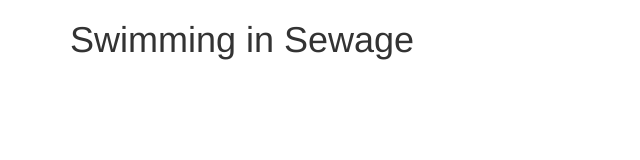
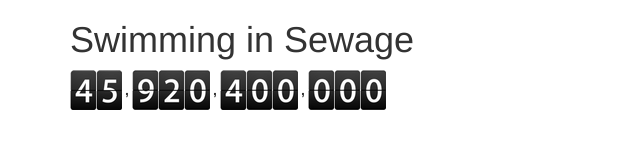
Before and after one commit to NORCatUofC/lakereversals, a plain HTML site: page index.html in a window 1280 px wide. Shown: the whole page, without its empty margins (0-640 px from the left). Drawn offline with nearby package versions, Linux system fonts and the light colour scheme; files that its build step writes are made by us from their sources.

Commit message:
Added counter of total sewage

```diff
--- a/index.html
+++ b/index.html
@@ -9,7 +9,7 @@
     <title>Swimming In Sewage</title>
 
     <link rel="stylesheet" href="https://maxcdn.bootstrapcdn.com/bootstrap/3.3.7/css/bootstrap.min.css" integrity="sha384-BVYiiSIFeK1dGmJRAkycuHAHRg32OmUcww7on3RYdg4Va+PmSTsz/K68vbdEjh4u" crossorigin="anonymous">
-    <link href="sophilabs-jquery-counter-4ee108b/src/jquery.counter-analog2.css" media="screen" rel="stylesheet" type="text/css" />
+    <link href="sophilabs-jquery-counter-4ee108b/jquery.counter-analog.css" media="screen" rel="stylesheet" type="text/css" />
 
 
 </head>
@@ -17,6 +17,7 @@
 <body>
     <div class="container">
         <h1>Swimming in Sewage</h1>
+        <span id='theCounter'>0</span>
     </div>
 
 
@@ -24,7 +25,7 @@
     <script src="https://ajax.googleapis.com/ajax/libs/jquery/1.12.4/jquery.min.js"></script>
     <!-- Include all compiled plugins (below), or include individual files as needed -->
     <script src="https://maxcdn.bootstrapcdn.com/bootstrap/3.3.7/js/bootstrap.min.js" integrity="sha384-Tc5IQib027qvyjSMfHjOMaLkfuWVxZxUPnCJA7l2mCWNIpG9mGCD8wGNIcPD7Txa" crossorigin="anonymous"></script>
-    <script src="sophilabs-jquery-counter-4ee108b/src/jquery.counter.js"></script>
+    <script src="sophilabs-jquery-counter-4ee108b/jquery.counter.js"></script>
     <script src="https://cdnjs.cloudflare.com/ajax/libs/d3/4.2.7/d3.min.js"></script>
     <script src="js/swimmingInSewage.js"></script>
 
--- a/js/swimmingInSewage.js
+++ b/js/swimmingInSewage.js
@@ -1,10 +1,25 @@
 function buildAndDisplayData(data) {
     var total = 0;
-    for (var i=0; i < data.length; i++) {
+    for (var i = 0; i < data.length; i++) {
         total += parseFloat(data[i].total);
     }
     // Convert total to gallons (from millions of gallons) and an integer
     total = parseInt(total * 1000000)
-    alert(total);
+    setupCounter(total);
 
 }
+
+function setupCounter(total) {
+
+    var total_start = (total-100000).toLocaleString();
+
+    $('#theCounter').addClass('counter-analog').counter({
+        initial: total_start,
+        direction: 'up',
+        interval: '1',
+        format: total.toLocaleString(),
+        stop: total.toLocaleString()
+    });
+
+
+}
```
